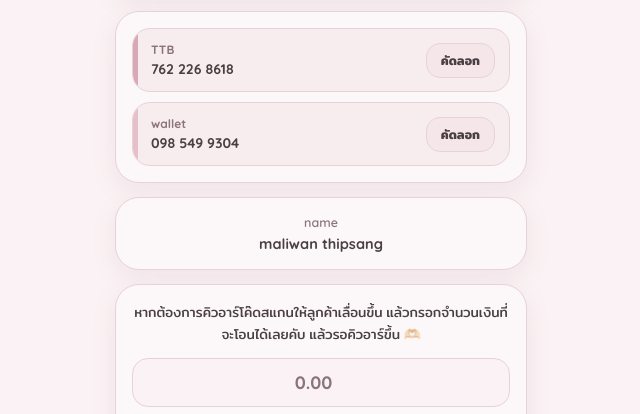
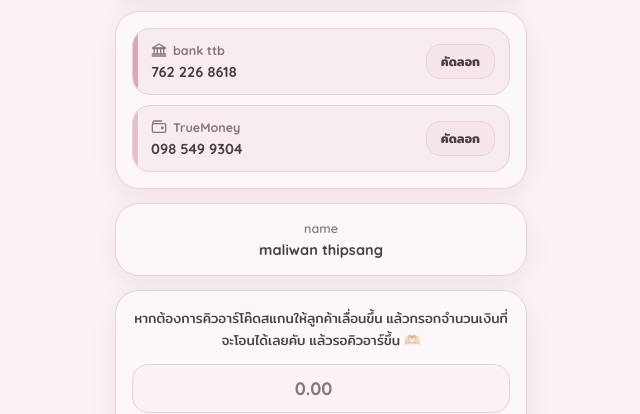
Before and after one commit to Luvselris/Chamoix, a plain HTML site: page index.html in a window 1280 px wide. Shown: the part 317-731 px from the top of the page, without its empty margins (319-959 px from the left). Drawn offline with Linux system fonts and the light colour scheme.

Commit message:
Update index.html

```diff
--- a/index.html
+++ b/index.html
@@ -142,18 +142,31 @@
     .pay-info {
       display: flex;
       flex-direction: column;
-      gap: 3px;
+      gap: 4px;
       min-width: 0;
     }
 
+    .pay-header {
+      display: flex;
+      align-items: center;
+      gap: 6px;
+    }
+
+    .pay-icon {
+      width: 16px;
+      height: 16px;
+      color: var(--ink-muted);
+      flex-shrink: 0;
+    }
+
     .pay-tag {
-      font-size: 12px;
+      font-size: 12.5px;
       font-weight: 700;
       color: var(--ink-muted);
     }
 
     .pay-number {
-      font-size: 14px;
+      font-size: 14.5px;
       font-weight: 700;
       color: var(--ink-soft-black);
       word-break: break-word;
@@ -321,11 +334,23 @@
       <button type="button" class="music-pill" id="musicBtn" onclick="toggleMusicManual()">play music</button>
     </div>
 
-    <!-- กล่องบัญชีธนาคารและวอเลต แยกแถบสีชมพูอ่อน -->
+    <!-- กล่องบัญชีธนาคารและวอเลต พร้อมไอคอนธนาคารและกระเป๋าตังวอเลต -->
     <div class="box-card">
       <div class="pay-slot bank-slot">
         <div class="pay-info">
-          <span class="pay-tag">TTB</span>
+          <div class="pay-header">
+            <svg class="pay-icon" viewBox="0 0 24 24" fill="none" stroke="currentColor" stroke-width="2" stroke-linecap="round" stroke-linejoin="round" aria-hidden="true">
+              <path d="M3 10h18"></path>
+              <path d="M12 3L2 9h20L12 3z"></path>
+              <path d="M5 10v8"></path>
+              <path d="M9.5 10v8"></path>
+              <path d="M14.5 10v8"></path>
+              <path d="M19 10v8"></path>
+              <path d="M2 18h20"></path>
+              <path d="M2 21h20"></path>
+            </svg>
+            <span class="pay-tag">bank ttb</span>
+          </div>
           <span class="pay-number"><span class="plain-num">762 226 8618</span></span>
         </div>
         <button type="button" class="copy-action" id="copyBankBtn" onclick="copyPlainValue('7622268618', 'copyBankBtn')">คัดลอก</button>
@@ -333,7 +358,14 @@
 
       <div class="pay-slot wallet-slot">
         <div class="pay-info">
-          <span class="pay-tag">wallet</span>
+          <div class="pay-header">
+            <svg class="pay-icon" viewBox="0 0 24 24" fill="none" stroke="currentColor" stroke-width="2" stroke-linecap="round" stroke-linejoin="round" aria-hidden="true">
+              <path d="M20 7H4a2 2 0 0 0-2 2v9a2 2 0 0 0 2 2h16a2 2 0 0 0 2-2V9a2 2 0 0 0-2-2z"></path>
+              <path d="M16 3H5a2 2 0 0 0-2 2v2"></path>
+              <circle cx="17" cy="13.5" r="1.2" fill="currentColor"></circle>
+            </svg>
+            <span class="pay-tag">TrueMoney</span>
+          </div>
           <span class="pay-number"><span class="plain-num">098 549 9304</span></span>
         </div>
         <button type="button" class="copy-action" id="copyWalletBtn" onclick="copyPlainValue('0985499304', 'copyWalletBtn')">คัดลอก</button>
```
